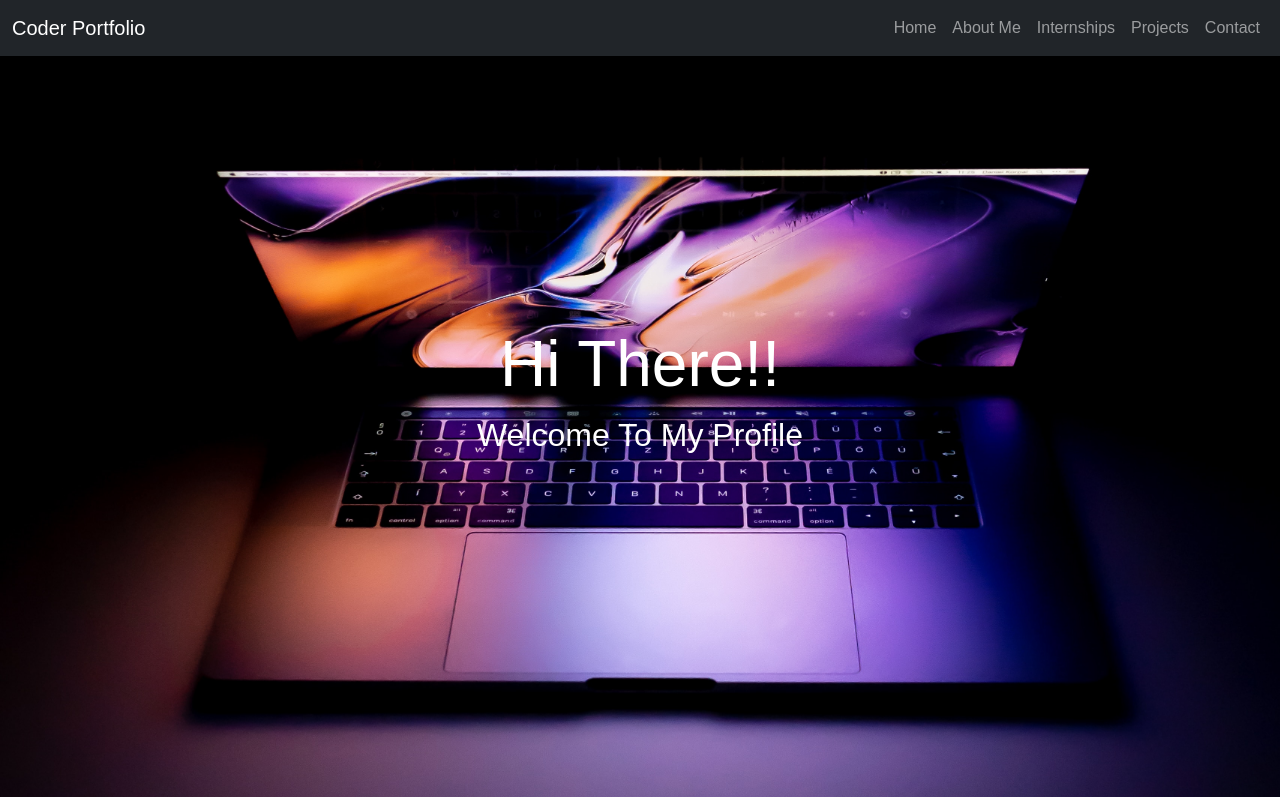
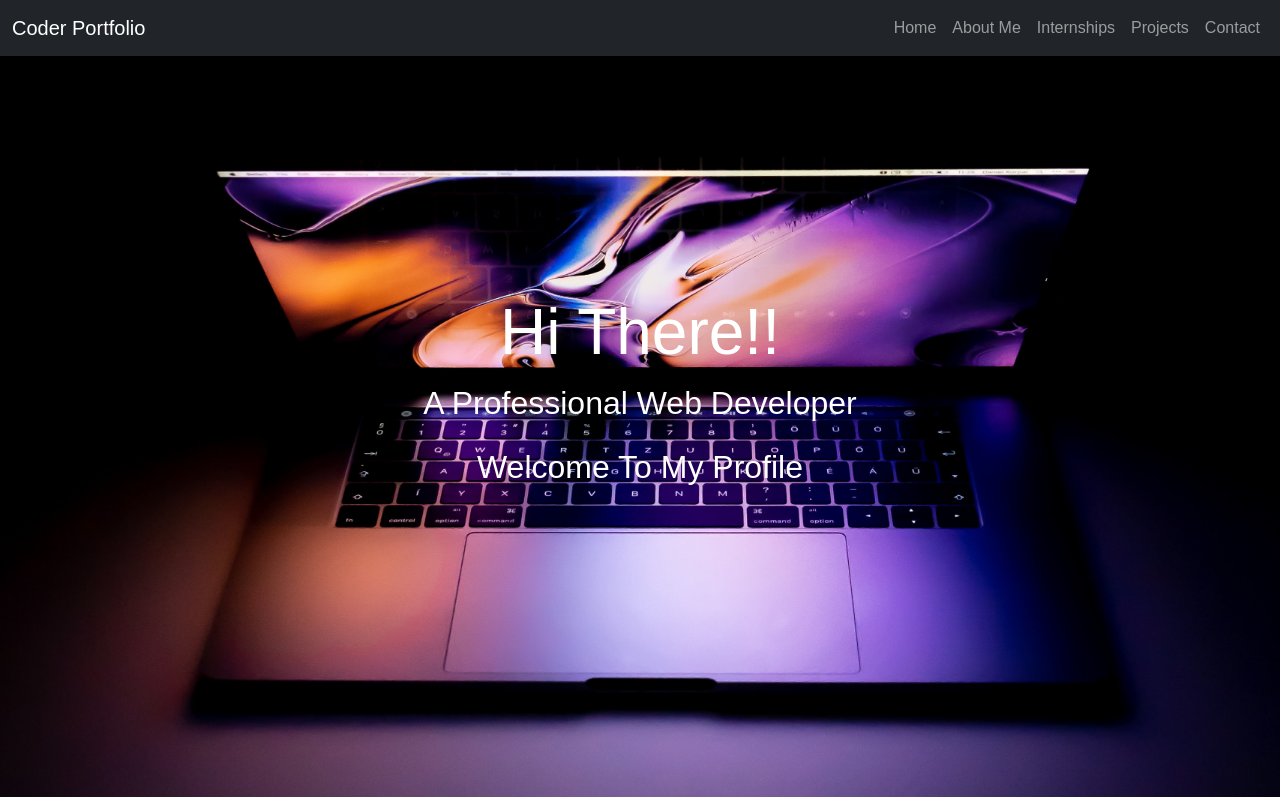
Before and after one commit to BhanuSiva/portfolio-project, a plain HTML site: page index.html in a window 1280 px wide. Shown: the top 797 px of the page. Drawn offline with nearby package versions, Linux system fonts and the light colour scheme; a web font is replaced by a local one.

Commit message:
Update index.html

```diff
--- a/index.html
+++ b/index.html
@@ -54,6 +54,7 @@
              <div class="row">
                  <div class="col-md-12 text-center bannerText">
                      <h2 class="bannerTitle animate__animated animate__fadeInRight">Hi There!!</h2>
+                     <p class="bannerDesc animate__animated animate__fadeInLeft">A Professional Web Developer</p>
                      <p class="bannerDesc animate__animated animate__fadeInLeft">Welcome To My Profile</p>
                  </div>
              </div>
```
